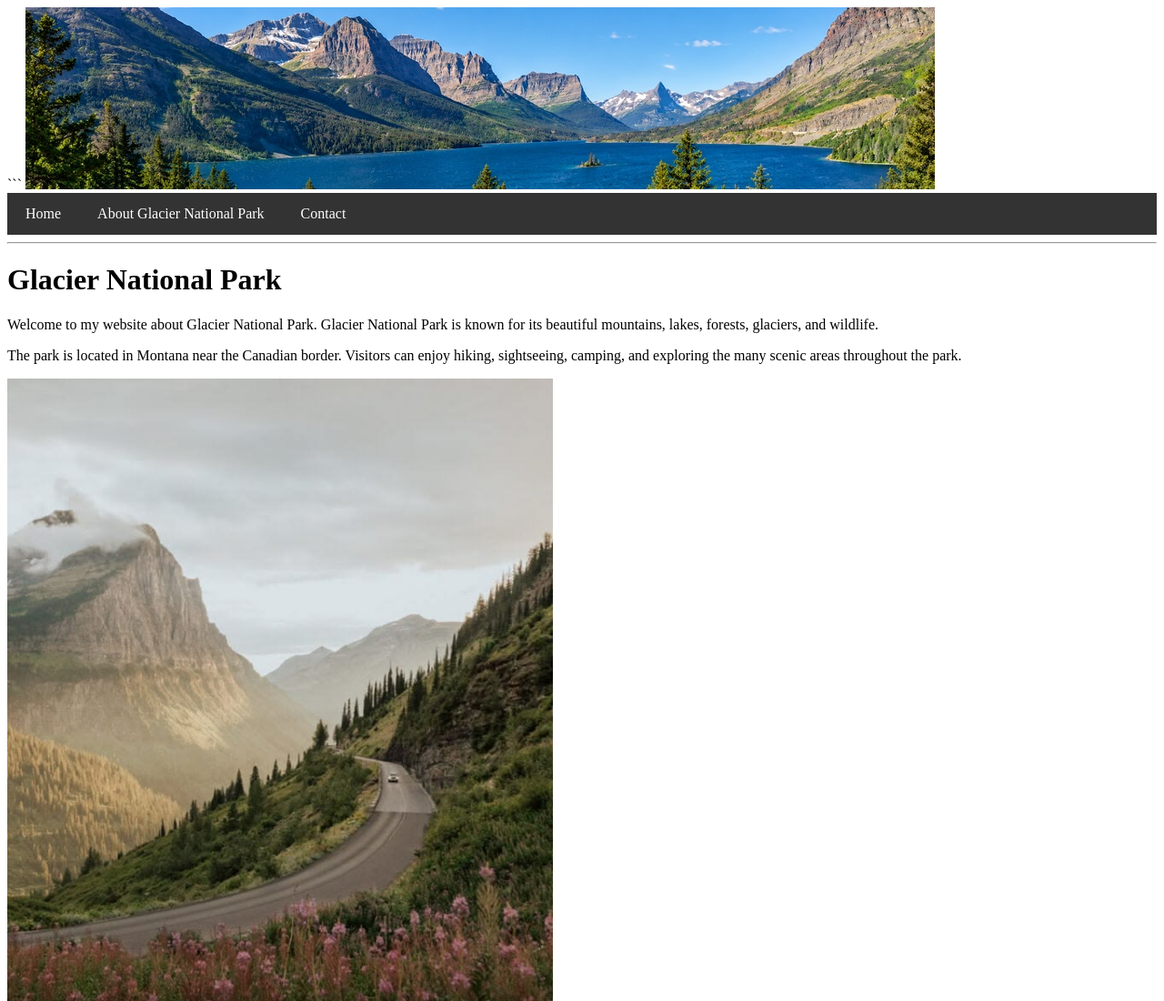
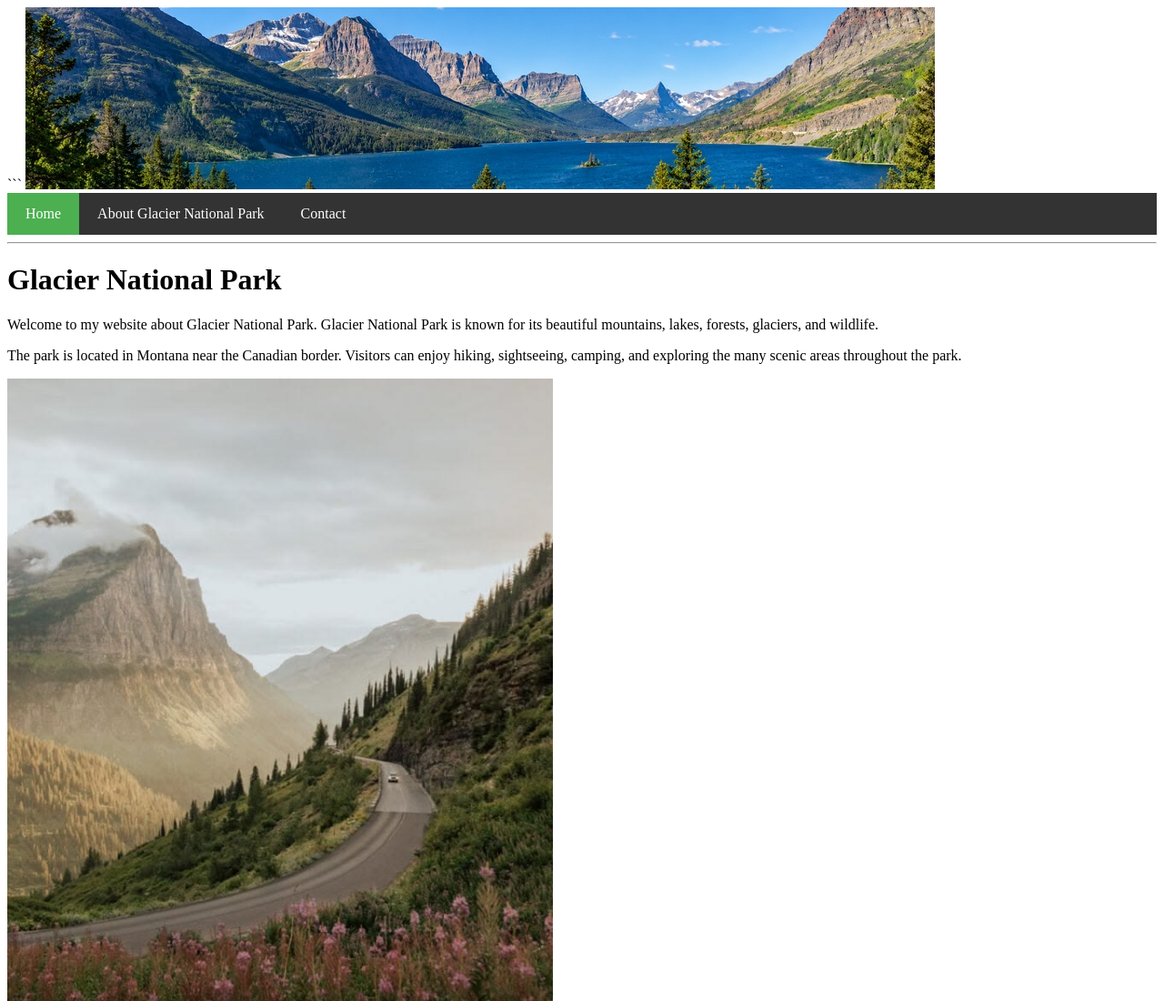
Before and after one commit to annienelson7/project2, a plain HTML site: page index.html in a window 1280 px wide. Shown: the top 1100 px of the page at 91% size. Drawn offline with Linux system fonts and the light colour scheme.

Commit message:
Update index.html

```diff
--- a/index.html
+++ b/index.html
@@ -12,9 +12,13 @@
 <img src="glacier-banner.jpg" alt="Scenic view of Glacier National Park" width="1000" height="200">
 
 <ul>
-    <li><a href="index.html">Home</a></li>
+
+<ul>
+    <li><a class="active" href="index.html">Home</a></li>
     <li><a href="about.html">About Glacier National Park</a></li>
     <li><a href="contact.html">Contact</a></li>
+</ul>
+
 </ul>
 
 <hr>
```
